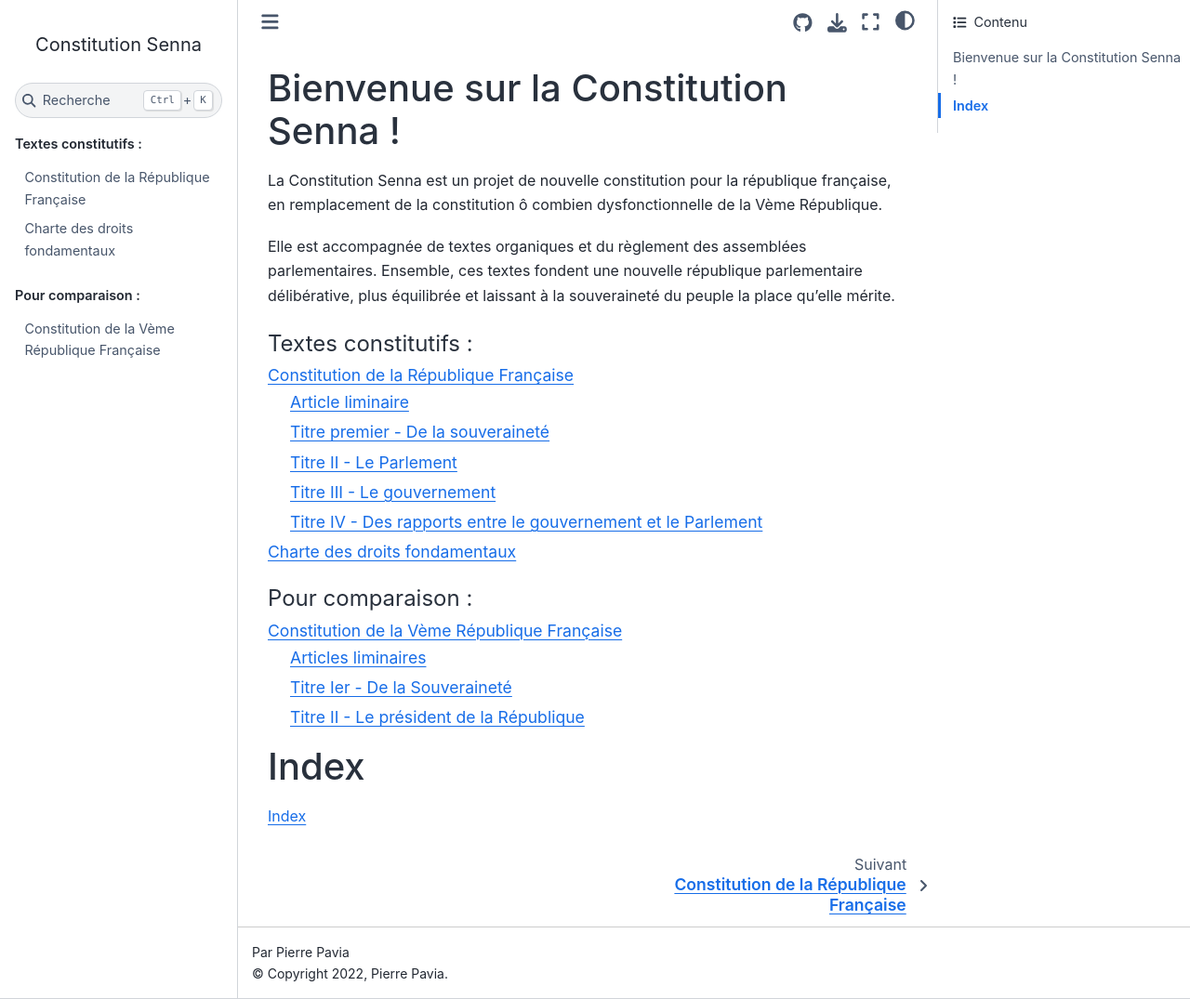
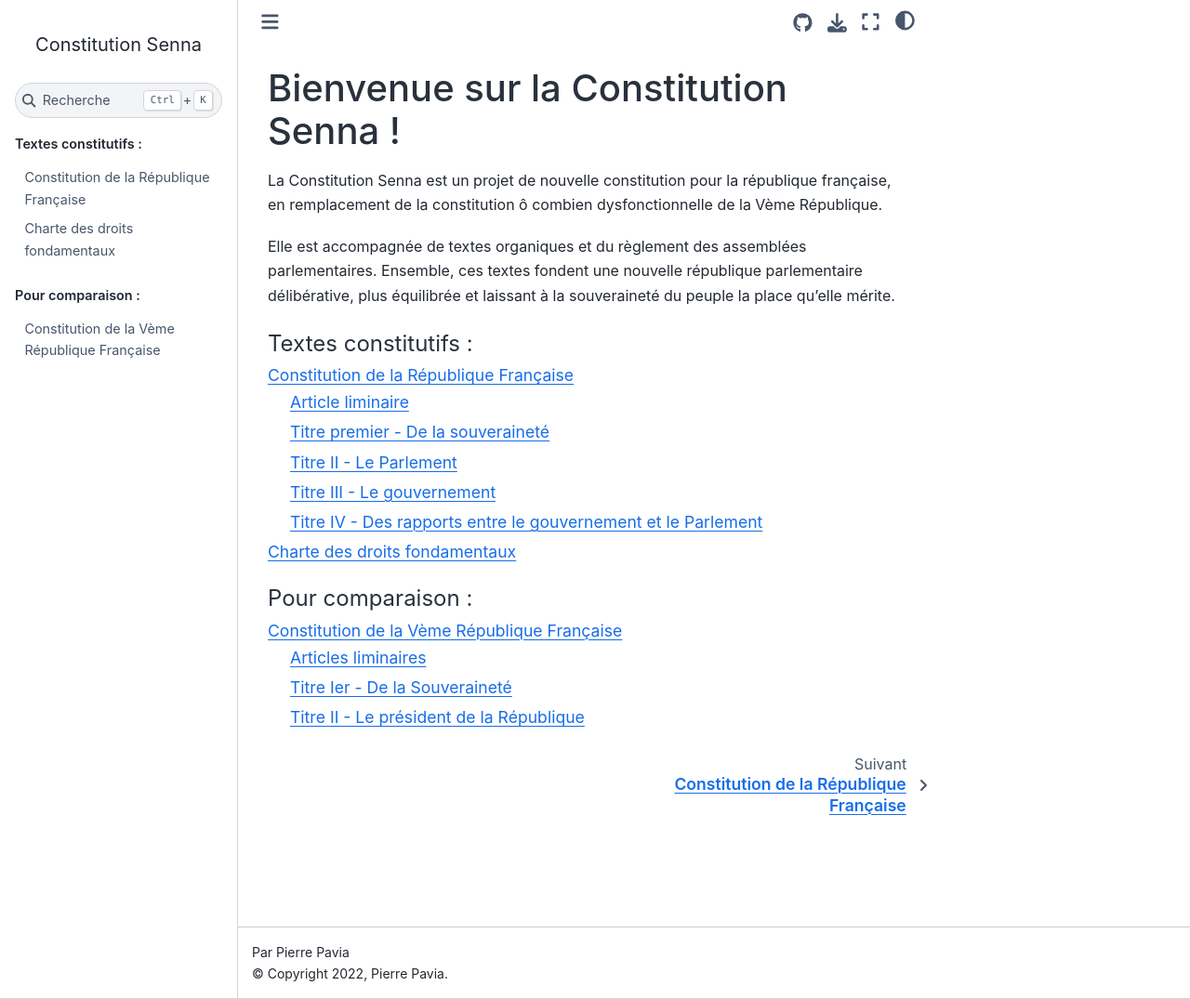
Before and after one commit to Gouvernathor/senna, a Sphinx documentation site: the page built from source/index.rst, in a window 1280 px wide and 1075 px high. Shown: the whole window at 93% size. Built offline with Sphinx 7.4.7 and the Sphinx Book theme 1.1.4, drawn with Linux system fonts in a browser that asks for light colours.

Commit message:
suppression de l'index vide de la page d'accueil

```diff
--- a/source/index.rst
+++ b/source/index.rst
@@ -27,12 +27,3 @@
    :caption: Pour comparaison :
 
    constitution_5
-
-Index
-=====
-
-:ref:`genindex`
-
-.. * :ref:`genindex`
-.. * :ref:`modindex`
-.. * :ref:`search`
```
